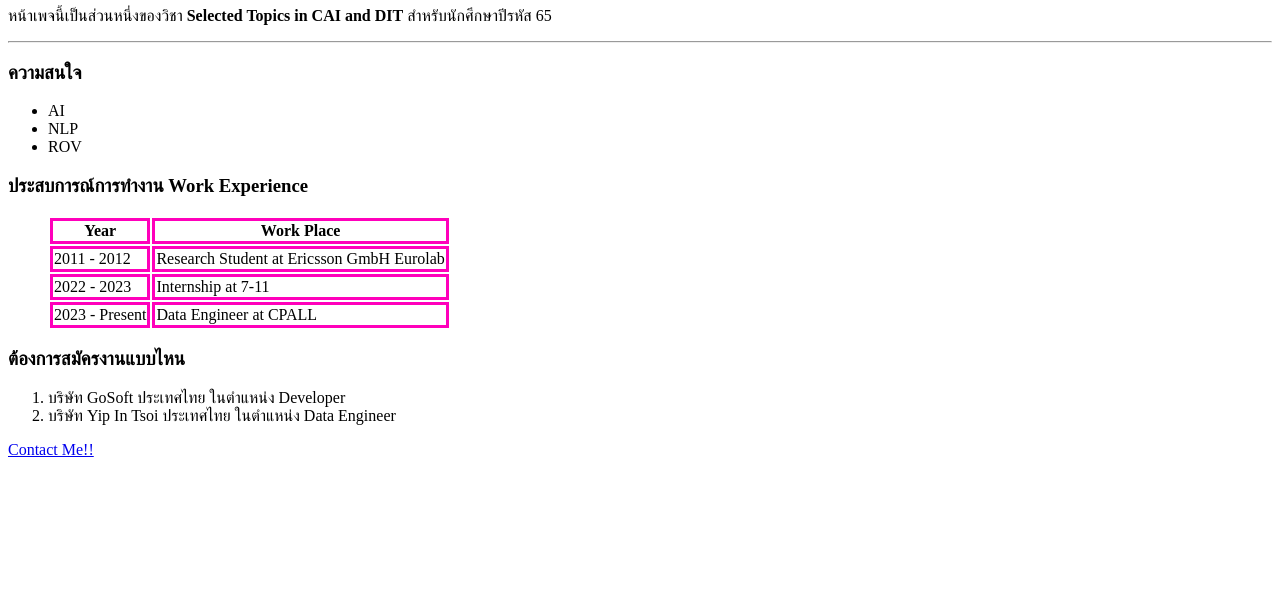
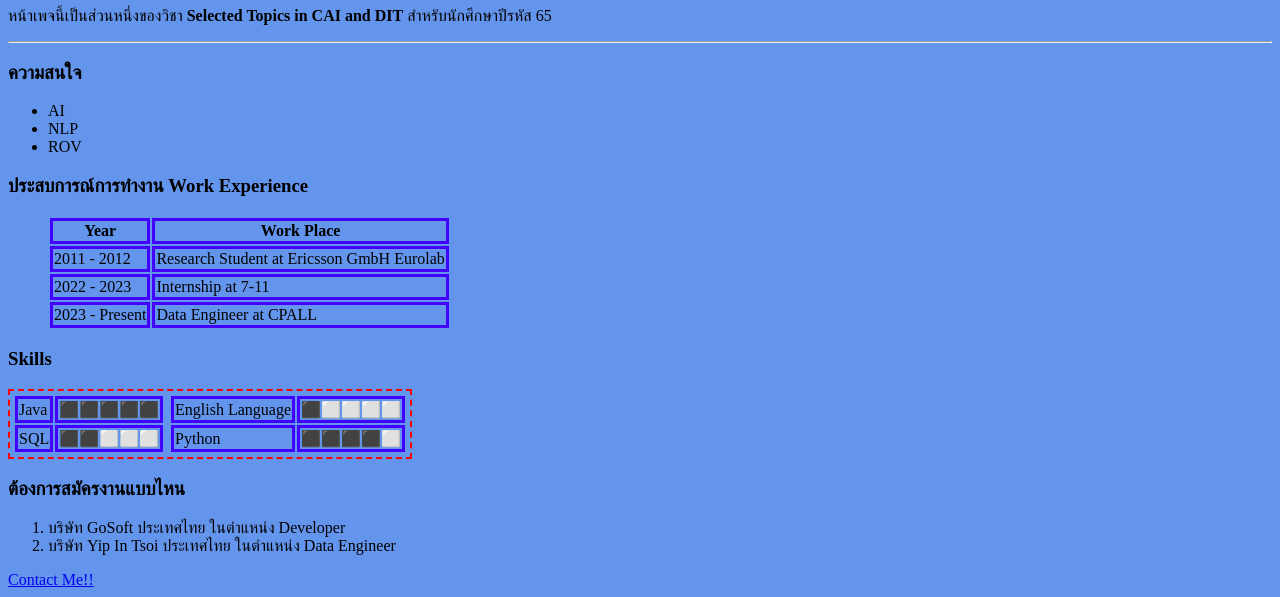
Before and after one commit to oakabc/webdev2023, a plain HTML site: page index.html in a window 1280 px wide. Shown: the part 252-849 px from the top of the page. Before the commit the page ends 800 px from the top, so only its background shows below. Drawn offline with Linux system fonts and the light colour scheme.

```diff
--- a/index.html
+++ b/index.html
@@ -1,13 +1,14 @@
 <!DOCTYPE html>
 <html lang="en">
 <head>
+
     <meta charset="UTF-8">
     <meta name="viewport" content="width=device-width, initial-scale=1.0">
     <title>Dr.Chanakarn Kingkaew (Oak)</title>
     <link rel="stylesheet" href="styles.css">
 </head>
 <body>
-    <img src="image-2-edited.png" alt="">
+    <img class = "profile" src="image-2-edited.png" alt="">
     <h1>ชนกานต์ กิ่งแก้ว PIM</h1>
     <p>หน้าเพจนี้เป็นส่วนหนึ่งของวิชา <b>Selected Topics in CAI and DIT</b>
     สำหรับนักศึกษาปีรหัส 65</p>
@@ -25,32 +26,63 @@
         <li>2023 - Present Data Engineer at CPALL</li> -->
         <table>
             <tr>
-                <th>
+                <th class = "blackpink">
                     Year
                 </th>
-                <th>
+                <th class = "blackpink">
                     Work Place
                 </th>
             </tr>
             <tr>
-                <td>2011 - 2012</td>
-                <td>Research Student at Ericsson GmbH Eurolab</td>
+                <td class = "blackpink">2011 - 2012</td>
+                <td class = "blackpink">Research Student at Ericsson GmbH Eurolab</td>
             </tr>
             <tr>
-                <td>2022 - 2023</td>
-                <td>Internship at 7-11</td>
+                <td class = "blackpink">2022 - 2023</td>
+                <td class = "blackpink">Internship at 7-11</td>
             </tr>
             <tr>
-                <td>2023 - Present</td>
-                <td>Data Engineer at CPALL</td>
+                <td class = "blackpink">2023 - Present</td>
+                <td class = "blackpink">Data Engineer at CPALL</td>
             </tr>
         </table>
     </ul>
+    <h3>Skills</h3>
+        <table style="border: dashed red 2px;">
+            <tr>
+                <td><table>
+                <tr>
+                    <td class = "blackpink">Java</td>
+                    <td class = "blackpink">⬛⬛⬛⬛⬛</td>
+                </tr>
+                <tr>
+                    <td class = "blackpink">SQL</td>
+                    <td class = "blackpink">⬛⬛⬜⬜⬜</td>
+                </tr>
+            </table></td>
+                <td><table>
+                <tr>
+                    <td class = "blackpink">English Language</td>
+                    <td class = "blackpink">⬛⬜⬜⬜⬜</td>
+                </tr>
+                <tr>
+                    <td class = "blackpink">Python</td>
+                    <td class = "blackpink">⬛⬛⬛⬛⬜</td>
+                </tr>
+            </table></td>
+            </tr>
+            <!--
+             -->
+        </table>
     <h3>ต้องการสมัครงานแบบไหน</h3>
     <ol>
         <li>บริษัท GoSoft ประเทศไทย ในตำแหน่ง Developer</li>
         <li>บริษัท Yip In Tsoi ประเทศไทย ในตำแหน่ง Data Engineer</li>
     </ol>
     <a href = "contact.html">Contact Me!!</a>
+
+    <!-- <img src="https://images.rawpixel.com/image_png_800/czNmcy1wcml2YXRlL3Jhd3BpeGVsX2ltYWdlcy93ZWJzaXRlX2NvbnRlbnQvcHUyMzMxNjM2LWltYWdlLTAxLXJtNTAzXzMtbDBqOXFrNnEucG5n.png">
+
+    <img src="https://images.rawpixel.com/image_png_1000/czNmcy1wcml2YXRlL3Jhd3BpeGVsX2ltYWdlcy93ZWJzaXRlX2NvbnRlbnQvcHUyMzMxNjM5LWltYWdlXzItbDBqOXFvd3IucG5n.png" alt="b"> -->
 </body>
 </html>
--- a/styles.css
+++ b/styles.css
@@ -1,3 +1,9 @@
-th, td {
-    border: solid rgb(255, 0, 187) 3px;
+.blackpink {
+    border: solid rgb(68, 0, 255) 3px;
 }
+.profile {
+    border-radius: 50%;
+  }
+body {
+    background-color: cornflowerblue ;
+  }
```
Also changed, not shown: contact.html (+12 -0 lines).
